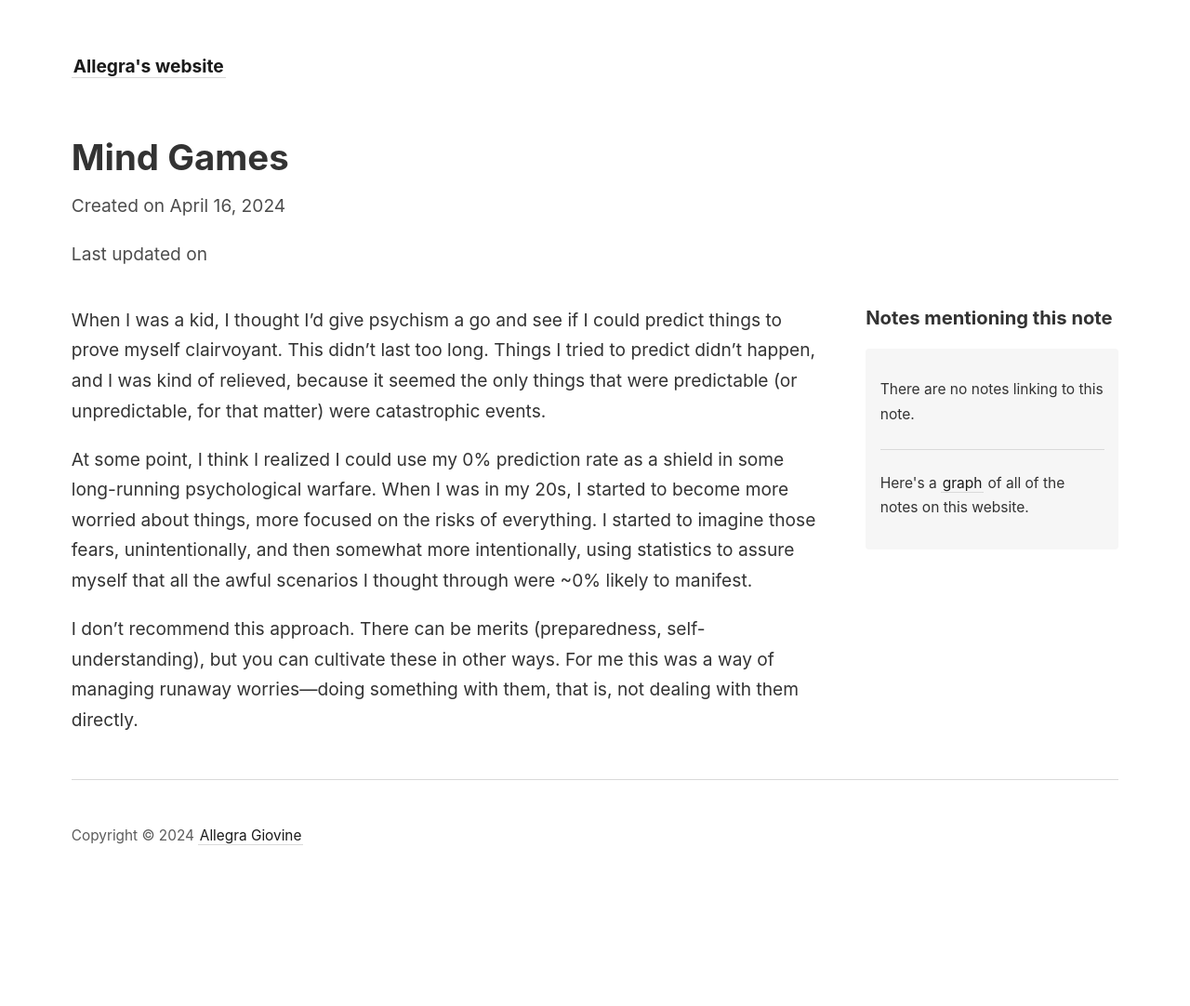
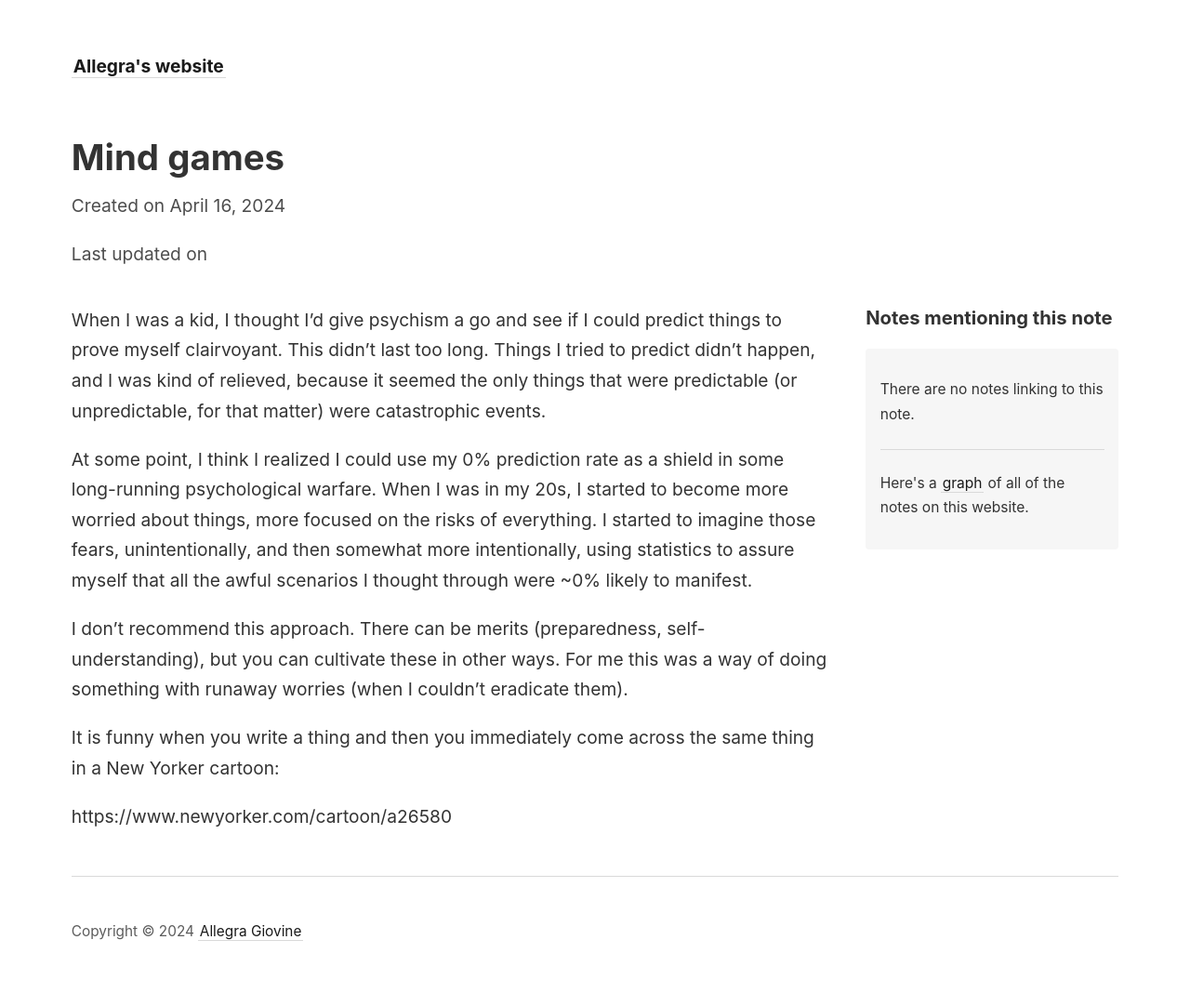
Before and after one commit to agiovine/agiovine.github.io, a Jekyll site: the page built from _notes/mind-games.md, in a window 1280 px wide. Shown: the whole page at 93% size. Built offline with Jekyll 4.4.1, drawn with Linux system fonts in a browser that asks for light colours; before the commit the page ends 978 px from its top, so only the background shows below that.

Commit message:
Add files via upload

```diff
--- a/_notes/mind-games.md
+++ b/_notes/mind-games.md
@@ -8,4 +9,8 @@
 
 At some point, I think I realized I could use my 0% prediction rate as a shield in some long-running psychological warfare.  When I was in my 20s, I started to become more worried about things, more focused on the risks of everything.  I started to imagine those fears, unintentionally, and then somewhat more intentionally, using statistics to assure myself that all the awful scenarios I thought through were ~0% likely to manifest.
 
-I don't recommend this approach.  There can be merits (preparedness, self-understanding), but you can cultivate these in other ways.  For me this was a way of managing runaway worries—doing something with them, that is, not dealing with them directly.
+I don't recommend this approach.  There can be merits (preparedness, self-understanding), but you can cultivate these in other ways.  For me this was a way of doing something with runaway worries (when I couldn't eradicate them).
+
+It is funny when you write a thing and then you immediately come across the same thing in a New Yorker cartoon:
+
+https://www.newyorker.com/cartoon/a26580
```
Also changed, not shown: other parts of _notes/mind-games.md (+1 -0 lines).
